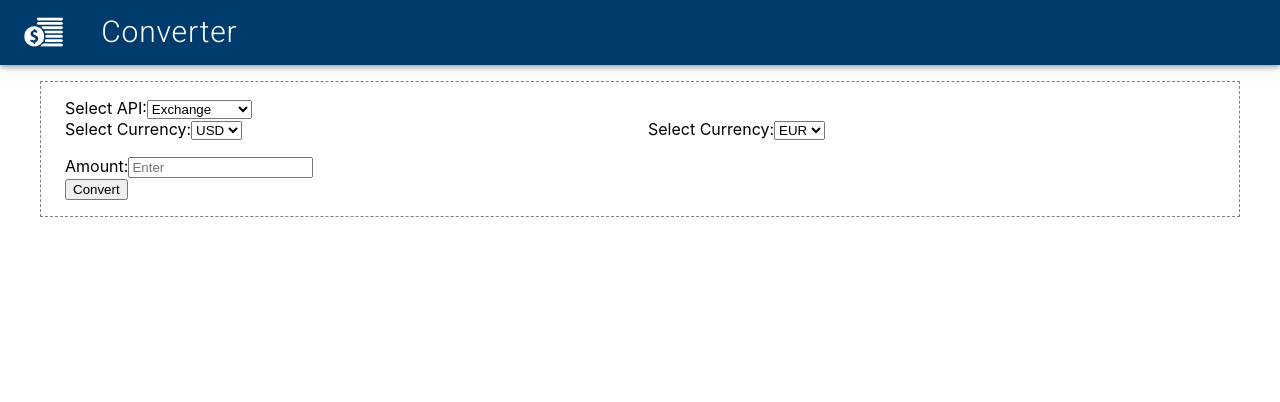
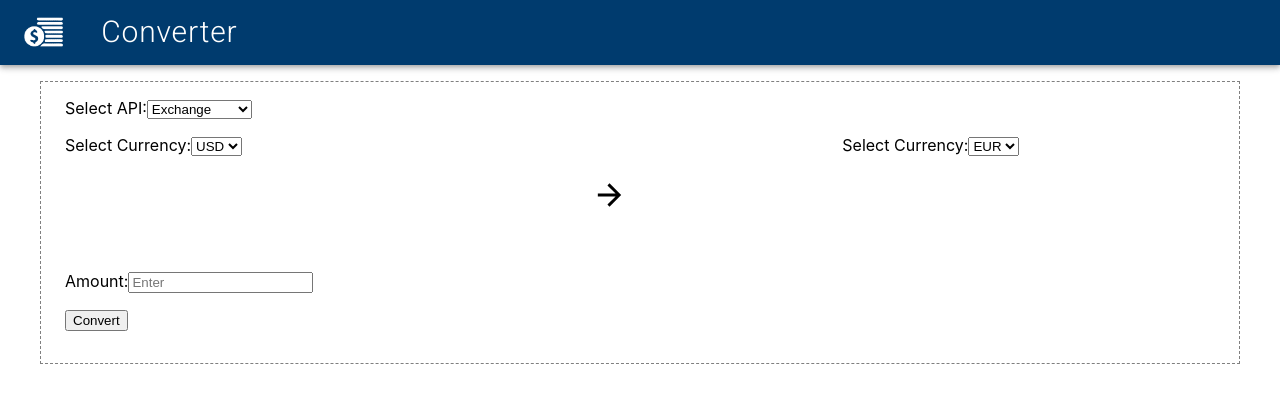
Before and after one commit to SinnerSS/Crapi, a React (Create React App) app in the folder frontend/: page / in a window 1280 px wide. Shown: the top 402 px of the page. Built offline with nearby package versions, Linux system fonts and the light colour scheme.

Commit message:
improvement: change layout for api selector and confirm button using grid Signed-off-by: SinnerSS <ntnbusinf@gmail.com>
Signed-off-by: SinnerSS <ntnbusinf@gmail.com>

```diff
--- a/frontend/src/pages/CurrencyConverterPage.js
+++ b/frontend/src/pages/CurrencyConverterPage.js
@@ -1,6 +1,7 @@
 import React, { useState } from 'react';
 import axios from 'axios';
 import { Box, Container, Grid } from '@mui/material';
+import ArrowForwardIcon from '@mui/icons-material/ArrowForward';
 import CurrencySelector from '../components/CurrencySelector';
 import NumberInput from '../components/NumberInput';
 import APISelector from '../components/APISelector';
@@ -55,20 +56,25 @@ function CurrencyConverterPage() {
     <Box sx={{ flexGrow: 1 }}>
       <NavBar />
       <Container sx={{ border: '1px dashed grey', p: 2, mt: 2 }}>
+       <Grid container spacing={2}>
+         <Grid item xs={12}>
         <APISelector
           apis={apis}
           selectedApi={selectedAPI}
           onChange={handleAPIChange}
         />
-        <Grid container spacing={2}>
-          <Grid item xs={6}>
+         </Grid>
+         <Grid item xs={4}>
             <CurrencySelector
               currencies={currencies}
               selectedCurrency={fromCurrency}
               onChange={handleFromCurrencyChange}
             />
           </Grid>
-          <Grid item xs={6}>
+         <Grid item xs={4} display="flex" justifyContent="center">
+           <ArrowForwardIcon style={{height: '120px', fontSize: '35px', marginRight: '60px'}}/>
+         </Grid>
+         <Grid item xs={4}>
             <CurrencySelector
               currencies={currencies}
               selectedCurrency={toCurrency}
@@ -81,9 +87,13 @@ function CurrencyConverterPage() {
               onChange={handleAmountChange}
             />
           </Grid>
+         <Grid item xs={12}>
+           <button onClick={handleConvert}>Convert</button>
         </Grid>
-        <button onClick={handleConvert}>Convert</button>
+         <Grid item xs={12}>
         <div id="update_on_convert"></div>
+         </Grid>
+       </Grid>
       </Container>
     </Box>
     );
```
